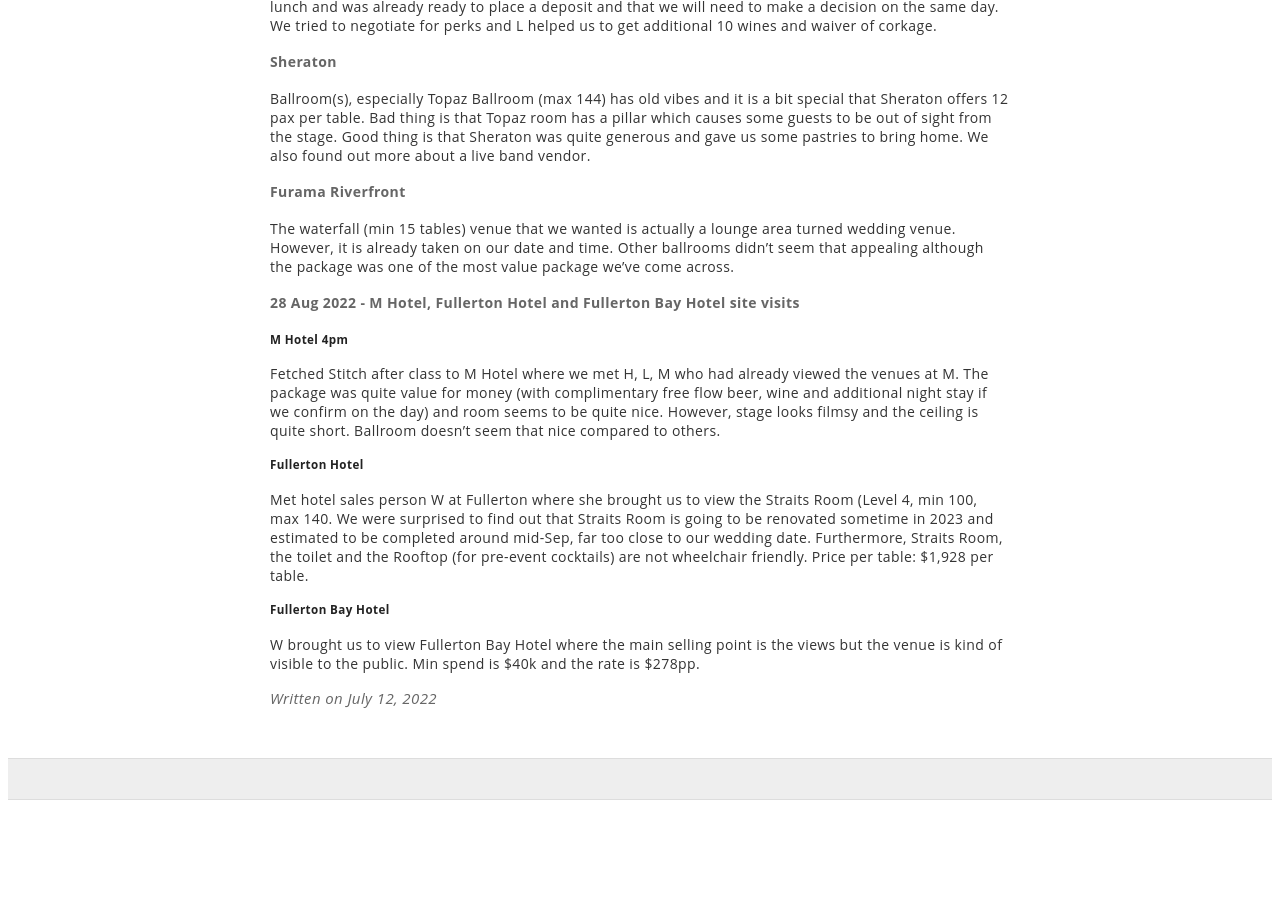
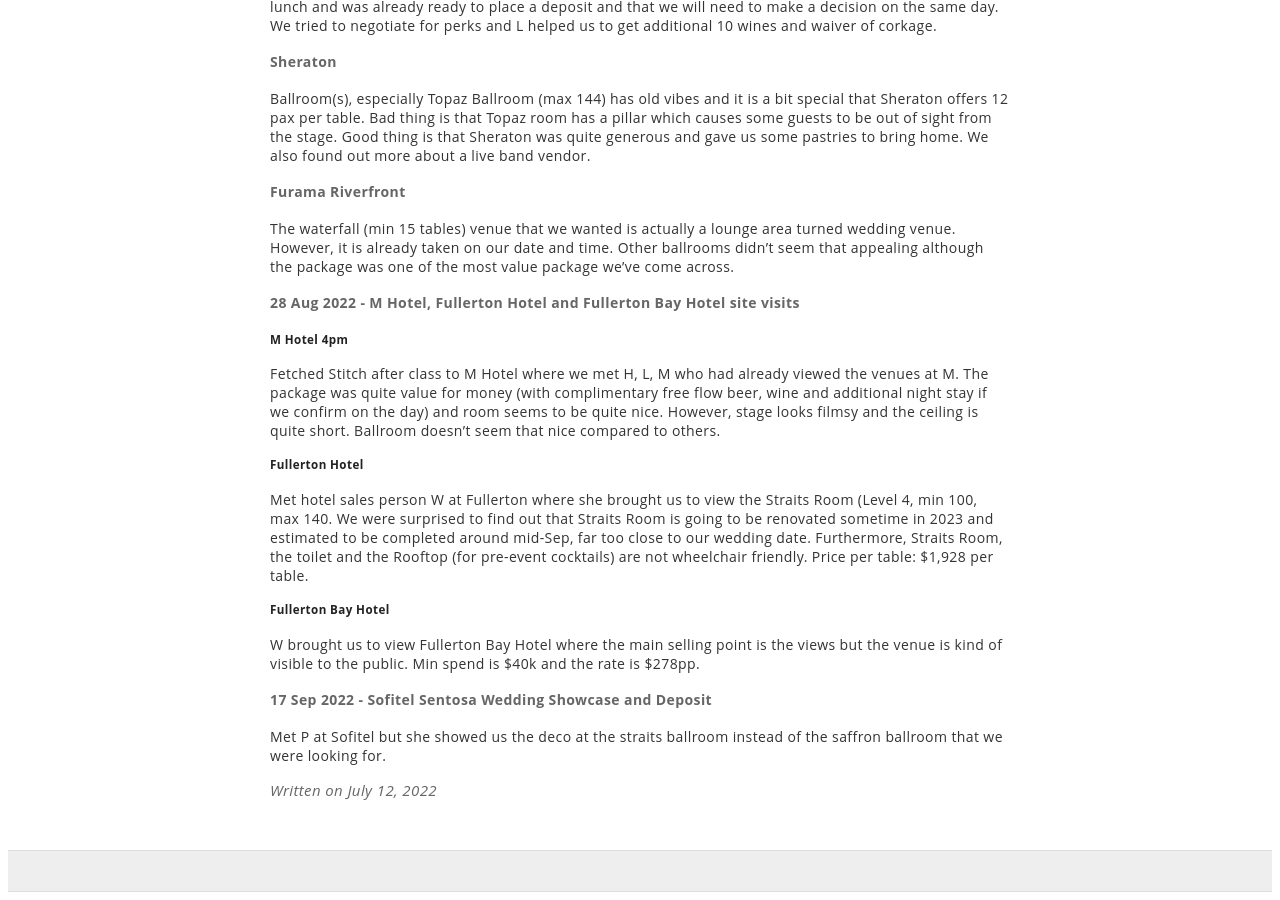
Before and after one commit to ourcarus/casadelagom, a Jekyll site: the page built from _posts/2022-07-12-Wedding Preparations.md, in a window 1280 px wide and 900 px high, scrolled down 1662 px. Built offline with Jekyll 4.4.1, drawn with Linux system fonts in a browser that asks for light colours; our own code applies the rules of GitHub Pages for plain Markdown files; before the commit the page ends 2470 px from its top, so only the background shows below that.

Commit message:
Update 2022-07-12-Wedding Preparations.md

```diff
--- a/_posts/2022-07-12-Wedding Preparations.md
+++ b/_posts/2022-07-12-Wedding Preparations.md
@@ -61,3 +61,6 @@
 
 ##### Fullerton Bay Hotel
 W brought us to view Fullerton Bay Hotel where the main selling point is the views but the venue is kind of visible to the public. Min spend is $40k and the rate is $278pp.
+
+#### 17 Sep 2022 - Sofitel Sentosa Wedding Showcase and Deposit
+Met P at Sofitel but she showed us the deco at the straits ballroom instead of the saffron ballroom that we were looking for.
```
